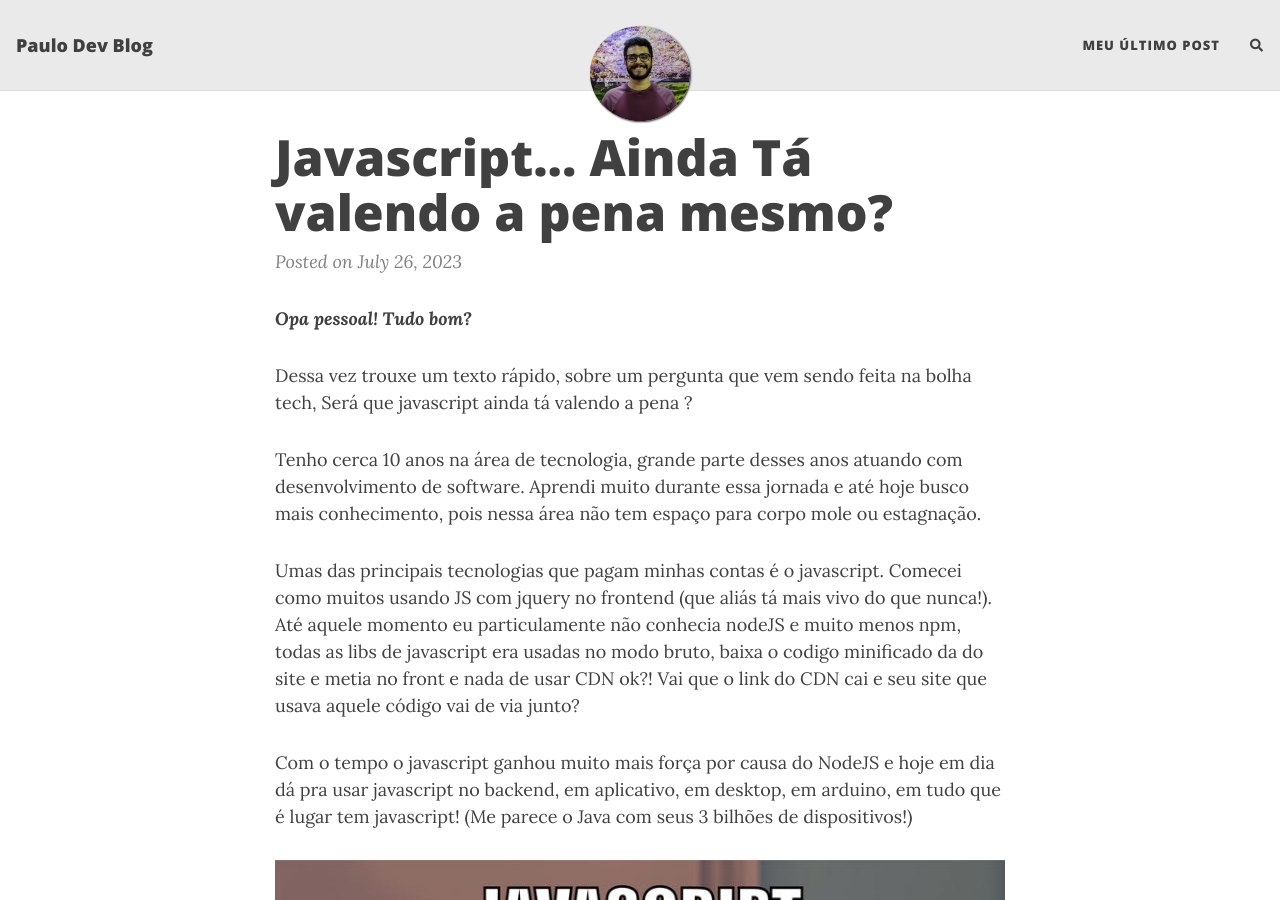
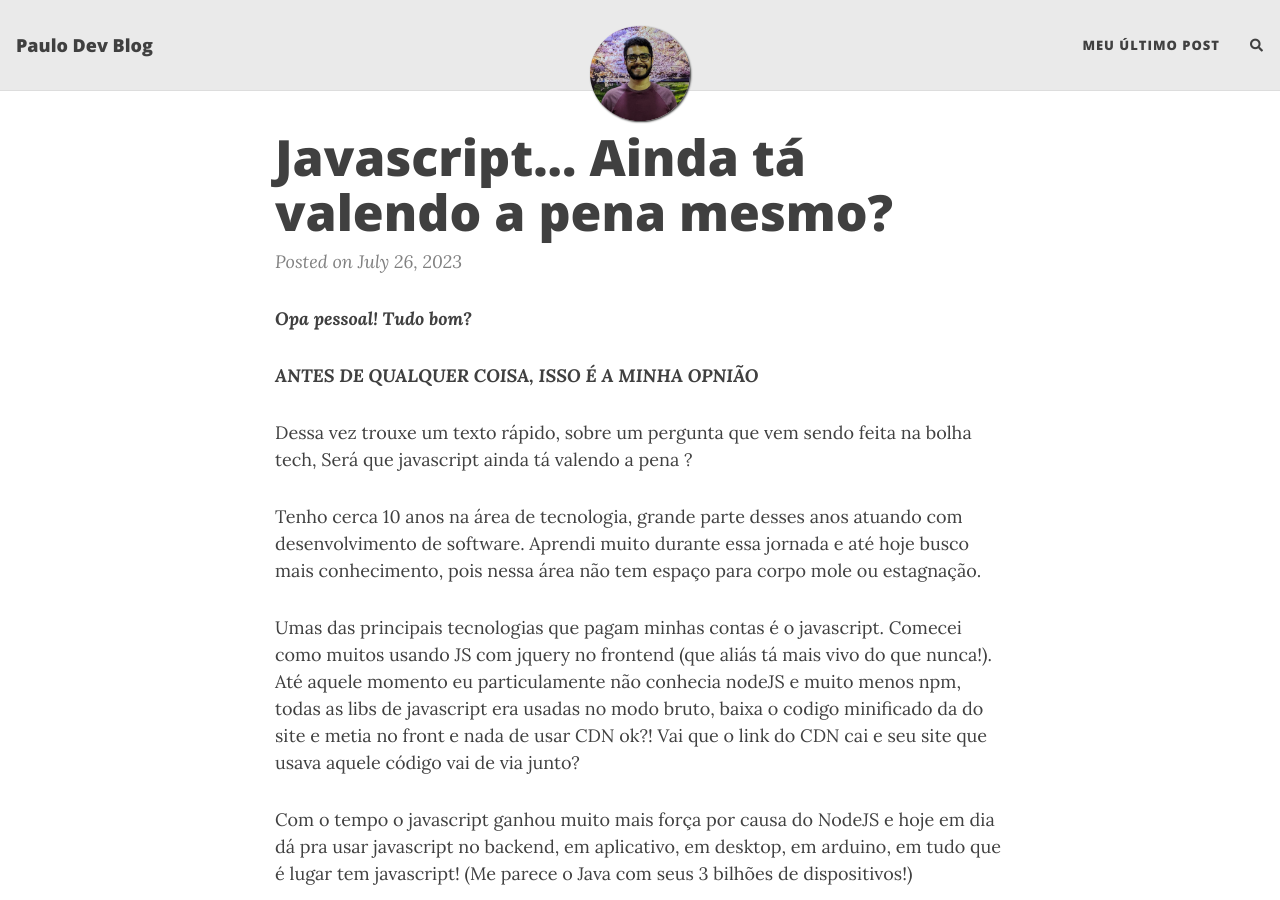
Before and after one commit to paulohsilvavieira/paulohsilvavieira.github.io, a Jekyll site: the page built from _posts/2023-07-26-javascript-ends.md, in a window 1280 px wide and 900 px high. Built offline with Jekyll 4.4.1, drawn with Linux system fonts in a browser that asks for light colours; nearby versions of some CDN libraries; comment, search, counter and statistics services are not loaded.

Commit message:
Update 2023-07-26-javascript-ends.md

```diff
--- a/_posts/2023-07-26-javascript-ends.md
+++ b/_posts/2023-07-26-javascript-ends.md
@@ -1,10 +1,12 @@
 ---
 layout: post
-title: Javascript... Ainda Tá valendo a pena mesmo?
+title: Javascript... Ainda tá valendo a pena mesmo?
 tags: [js, dev, opinion]
 comments: false
 ---
 ***Opa pessoal! Tudo bom?***
+
+***ANTES DE QUALQUER COISA, ISSO É A MINHA OPNIÃO***
 
 Dessa vez trouxe um texto rápido, sobre um pergunta que vem sendo feita na bolha tech, Será que javascript ainda tá valendo a pena ?
 
```
